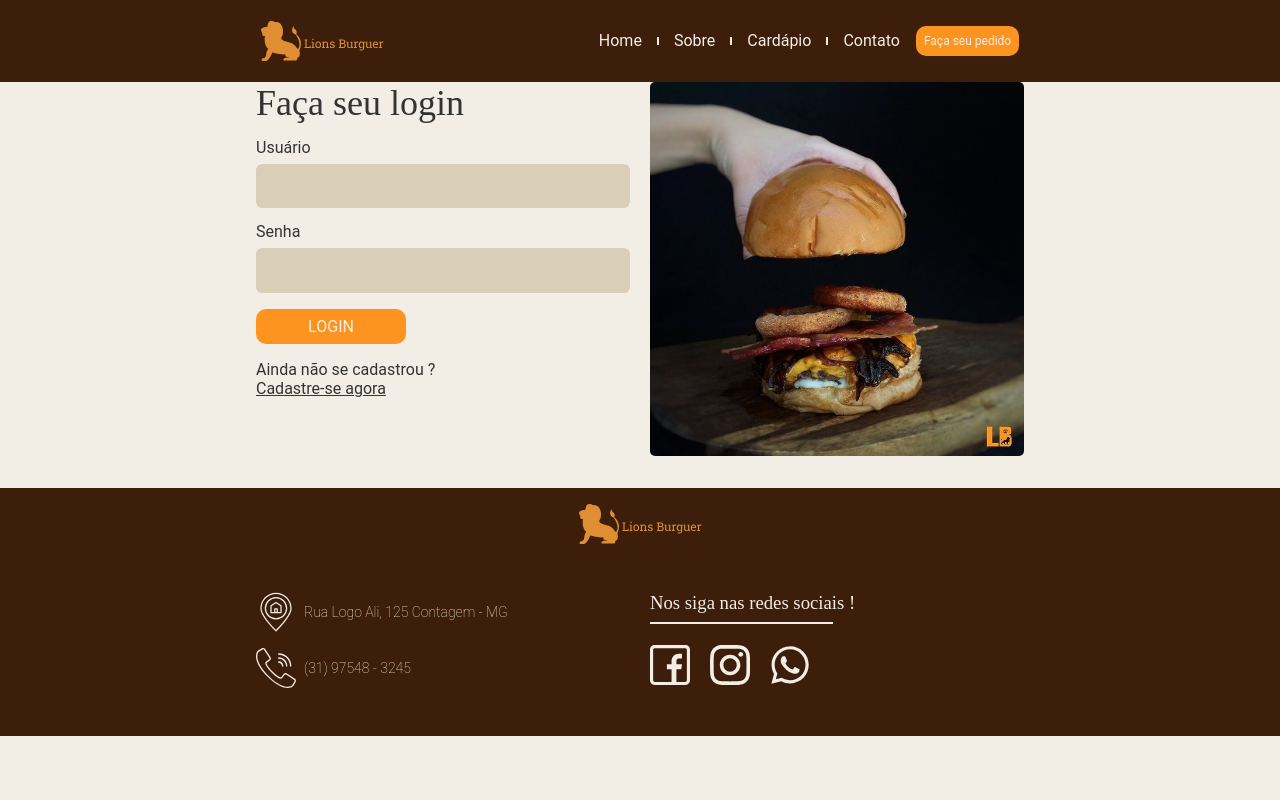
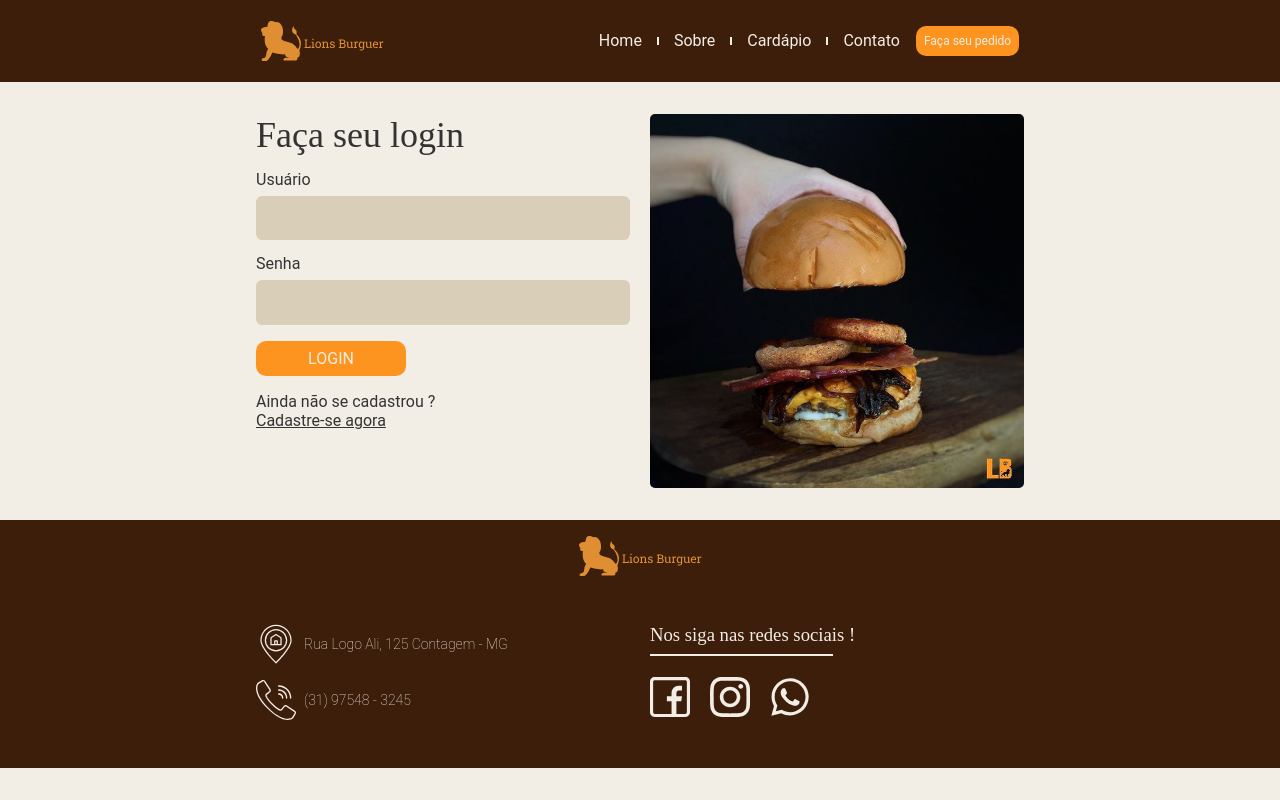
Before and after one commit to AntonyRafael/lions-burguer, a React (Create React App) app: page /login in a window 1280 px wide. Built offline with nearby package versions, Linux system fonts and the light colour scheme.

Commit message:
margin on login

```diff
--- a/src/pages/Login/Login.js
+++ b/src/pages/Login/Login.js
@@ -14,7 +14,7 @@ const Login = () => {
   return (
     <>
       <Header />
-      <div className={styles.login + " container"}>
+      <div className={ "container "+ styles.login }>
         <div>
         <h1>Faça seu <span>login</span></h1>
           <Input label="Usuário" type="text" name="username" {...username} />
--- a/src/pages/Login/Login.module.scss
+++ b/src/pages/Login/Login.module.scss
@@ -1,8 +1,9 @@
 .login {
+
   display: grid;
   grid-template-columns: 1fr 1fr;
   gap: 1.25rem;
-  margin-top: 2rem;
+  margin-top: 2rem !important;
 
   h1 {
     font-family: var(--type-second);
```
